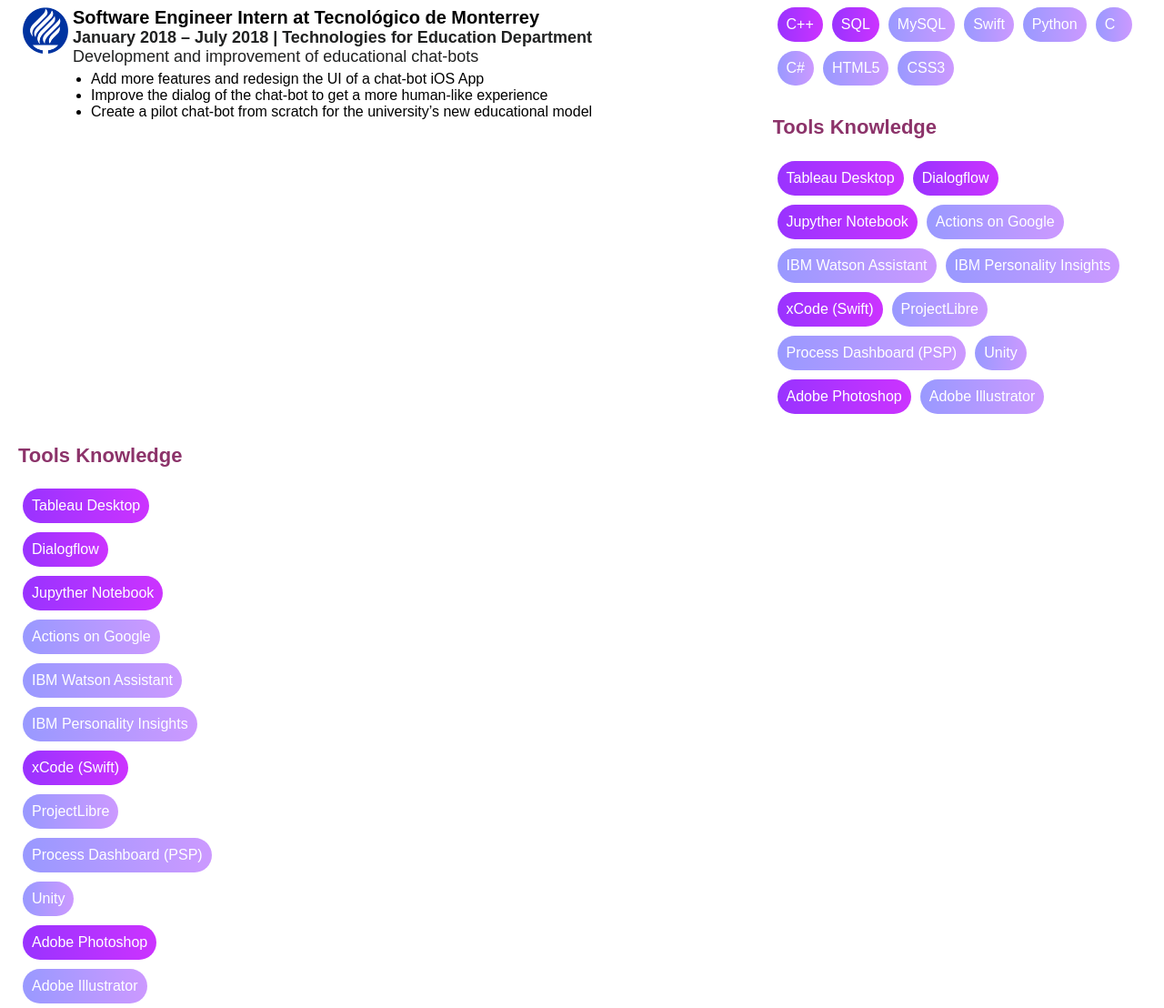
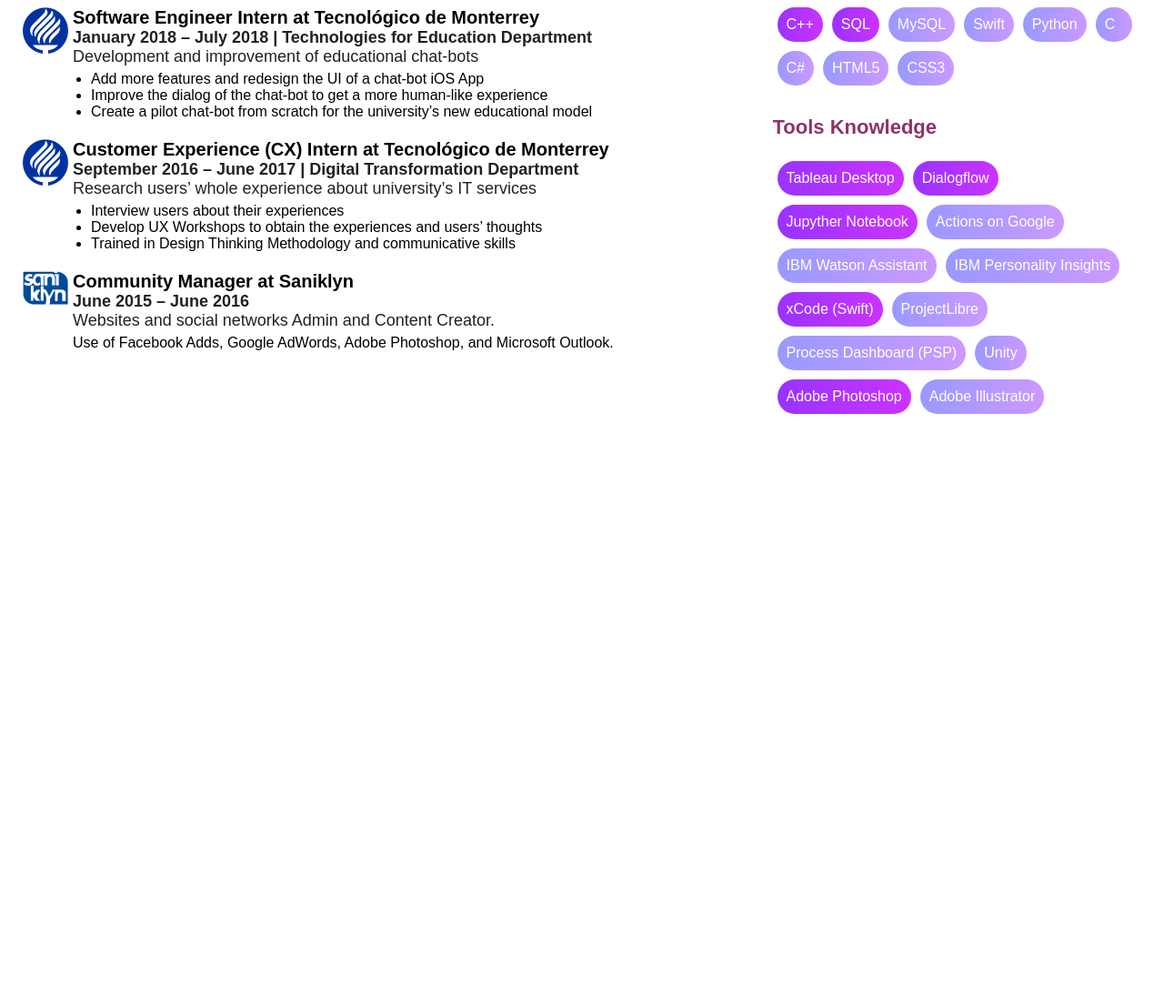
Before and after one commit to JonathanCrd/jonathancrd.github.io, a plain HTML site: page index.html in a window 1280 px wide. Shown: the part 538-1646 px from the top of the page at 91% size. After the commit the page ends 1008 px from the top, so only its background shows below. Drawn offline with Linux system fonts and the light colour scheme.

Commit message:
Parte del Work Experience terminada

```diff
--- a/CSS/style.css
+++ b/CSS/style.css
@@ -111,6 +111,10 @@ ul{
 	float: left;
 }
 
+.mainColumn > div > div{
+	float: left;
+}
+
 .fullWidthColumn{
 	/*Cubre todo el contenedor*/
 	clear: both;
@@ -125,7 +129,6 @@ ul{
 .halfColumn{
 	/*cubre el 50% del contenedor*/
 }
-
 
 /*
 .card{
--- a/index.html
+++ b/index.html
@@ -64,6 +64,7 @@
 	<div class="container">
 		<div class="mainColumn">
 			<h2>Work Experience</h2>
+				<div>
 					<div class="logo">
 						<img src="IMG/TEC.png">
 					</div>
@@ -78,6 +79,36 @@
 						</ul>
 					</div>
 				</div>
+
+				<div>
+					<div class="logo">
+						<img src="IMG/TEC.png">
+					</div>
+					<div>
+						<p class="institution">Customer Experience (CX) Intern at Tecnológico de Monterrey</p>
+						<p class="position">September 2016 – June 2017 | Digital Transformation Department</p>
+						<p class="role">Research users’ whole experience about university’s IT services</p>
+						<ul>
+							<li>Interview users about their experiences</li>
+							<li>Develop UX Workshops to obtain the experiences and users’ thoughts</li>
+							<li>Trained in Design Thinking Methodology and communicative skills</li>
+						</ul>
+					</div>
+				</div>
+
+				<div>
+					<div class="logo">
+						<img src="IMG/Saniklyn.png">
+					</div>
+					<div>
+						<p class="institution">Community Manager at Saniklyn</p>
+						<p class="position">June 2015 – June 2016</p>
+						<p class="role">Websites and social networks Admin and Content Creator.</p>
+						<p class="description">Use of Facebook Adds, Google AdWords, Adobe Photoshop, and Microsoft Outlook.</p>
+					</div>
+				</div>
+		</div>
+
 		<div class="sideColumn">
 			<div>
 				<h2 id="colorPink">Tech Skills</h2>
@@ -108,23 +139,6 @@
 			</div>
 		</div>
 
-		<div class="sideColumn">
-			<h2 id="colorPink">Tools Knowledge</h2>
-			<div class="bubble" id="mainSkill">Tableau Desktop</div>
-			<div class="bubble" id="mainSkill">Dialogflow</div>
-			<div class="bubble" id="mainSkill">Jupyther Notebook</div>
-			<div class="bubble">Actions on Google</div>
-			<div class="bubble">IBM Watson Assistant</div>
-			<div class="bubble">IBM Personality Insights</div>
-			<div class="bubble" id="mainSkill">xCode (Swift)</div>
-			<div class="bubble">ProjectLibre</div>
-			<div class="bubble">Process Dashboard (PSP)</div>
-			<div class="bubble">Unity</div>
-			<div class="bubble" id="mainSkill">Adobe Photoshop</div>
-			<div class="bubble">Adobe Illustrator</div>
-
-		</div>
-
 	</div>
 
 </body>
```
Also changed, not shown: IMG/Saniklyn.png (added). Lines whose indentation alone changed are shown as unchanged.
